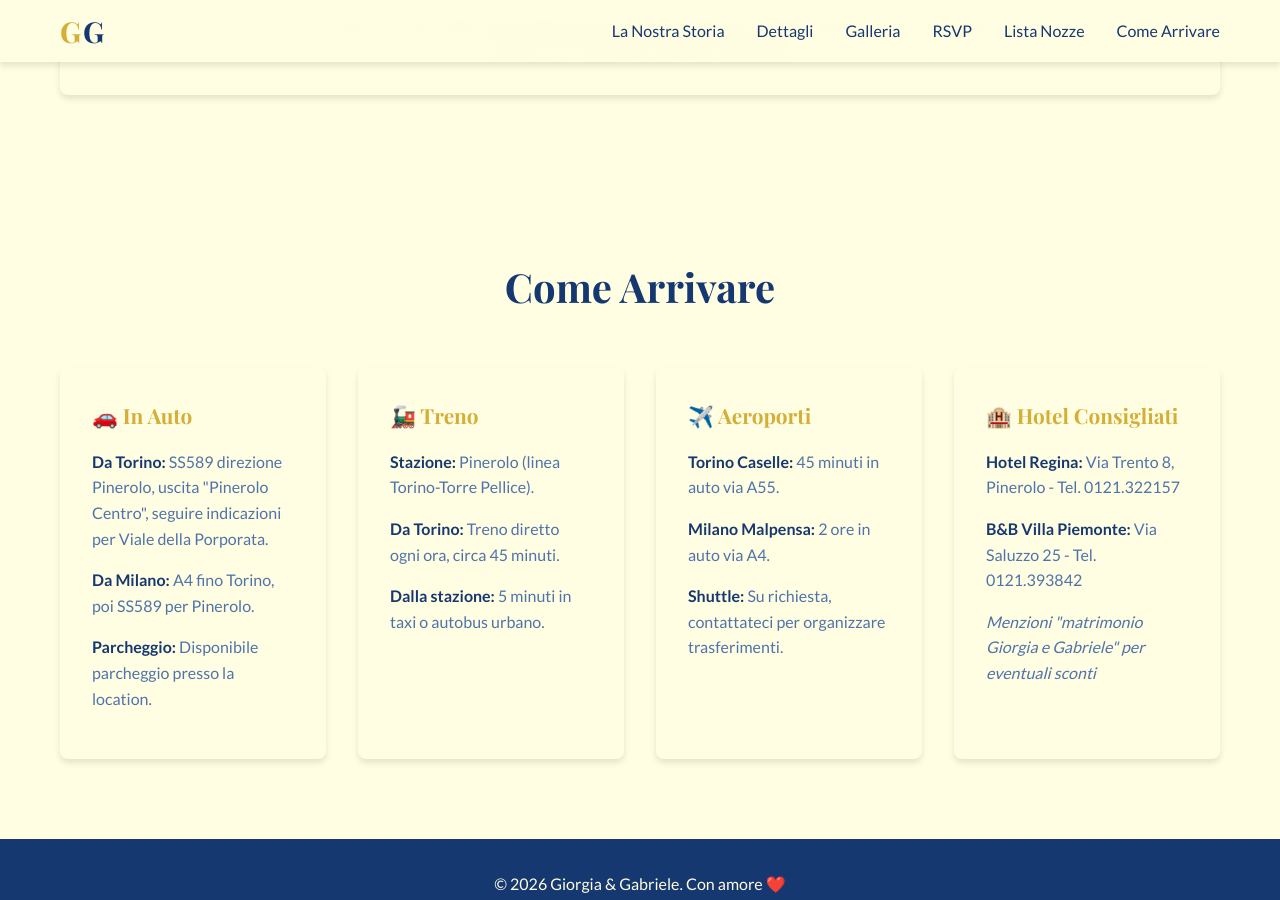
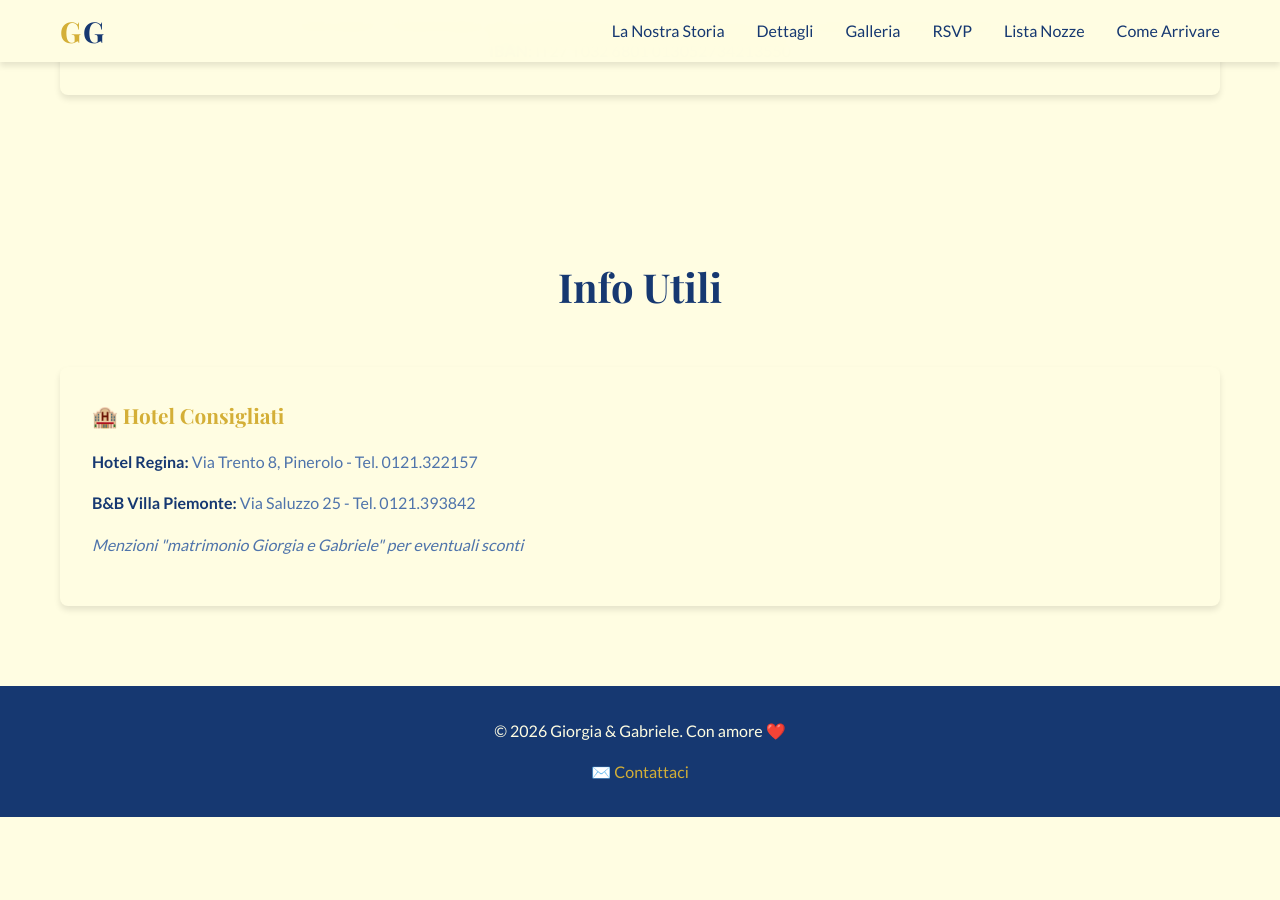
Before and after one commit to knives85/gio-ga, a Jekyll site: the page built from index.html, in a window 1280 px wide and 900 px high, scrolled down 4677 px. Built offline with Jekyll 4.4.1, drawn with Linux system fonts in a browser that asks for light colours; after the commit the page ends 5494 px from its top, so only the background shows below that.

Commit message:
feat: rimosse indicazioni stradali

```diff
--- a/index.html
+++ b/index.html
@@ -190,27 +190,8 @@ layout: default
 <!-- Come Arrivare -->
 <section id="come-arrivare" class="directions">
     <div class="container">
-        <h2>Come Arrivare</h2>
+        <h2>Info Utili</h2>
         <div class="directions-grid">
-            <div class="direction-item">
-                <h3>🚗 In Auto</h3>
-                <p><strong>Da Torino:</strong> SS589 direzione Pinerolo, uscita "Pinerolo Centro", seguire indicazioni
-                    per Viale della Porporata.</p>
-                <p><strong>Da Milano:</strong> A4 fino Torino, poi SS589 per Pinerolo.</p>
-                <p><strong>Parcheggio:</strong> Disponibile parcheggio presso la location.</p>
-            </div>
-            <div class="direction-item">
-                <h3>🚂 Treno</h3>
-                <p><strong>Stazione:</strong> Pinerolo (linea Torino-Torre Pellice).</p>
-                <p><strong>Da Torino:</strong> Treno diretto ogni ora, circa 45 minuti.</p>
-                <p><strong>Dalla stazione:</strong> 5 minuti in taxi o autobus urbano.</p>
-            </div>
-            <div class="direction-item">
-                <h3>✈️ Aeroporti</h3>
-                <p><strong>Torino Caselle:</strong> 45 minuti in auto via A55.</p>
-                <p><strong>Milano Malpensa:</strong> 2 ore in auto via A4.</p>
-                <p><strong>Shuttle:</strong> Su richiesta, contattateci per organizzare trasferimenti.</p>
-            </div>
             <div class="direction-item">
                 <h3>🏨 Hotel Consigliati</h3>
                 <p><strong>Hotel Regina:</strong> Via Trento 8, Pinerolo - Tel. 0121.322157</p>
```
